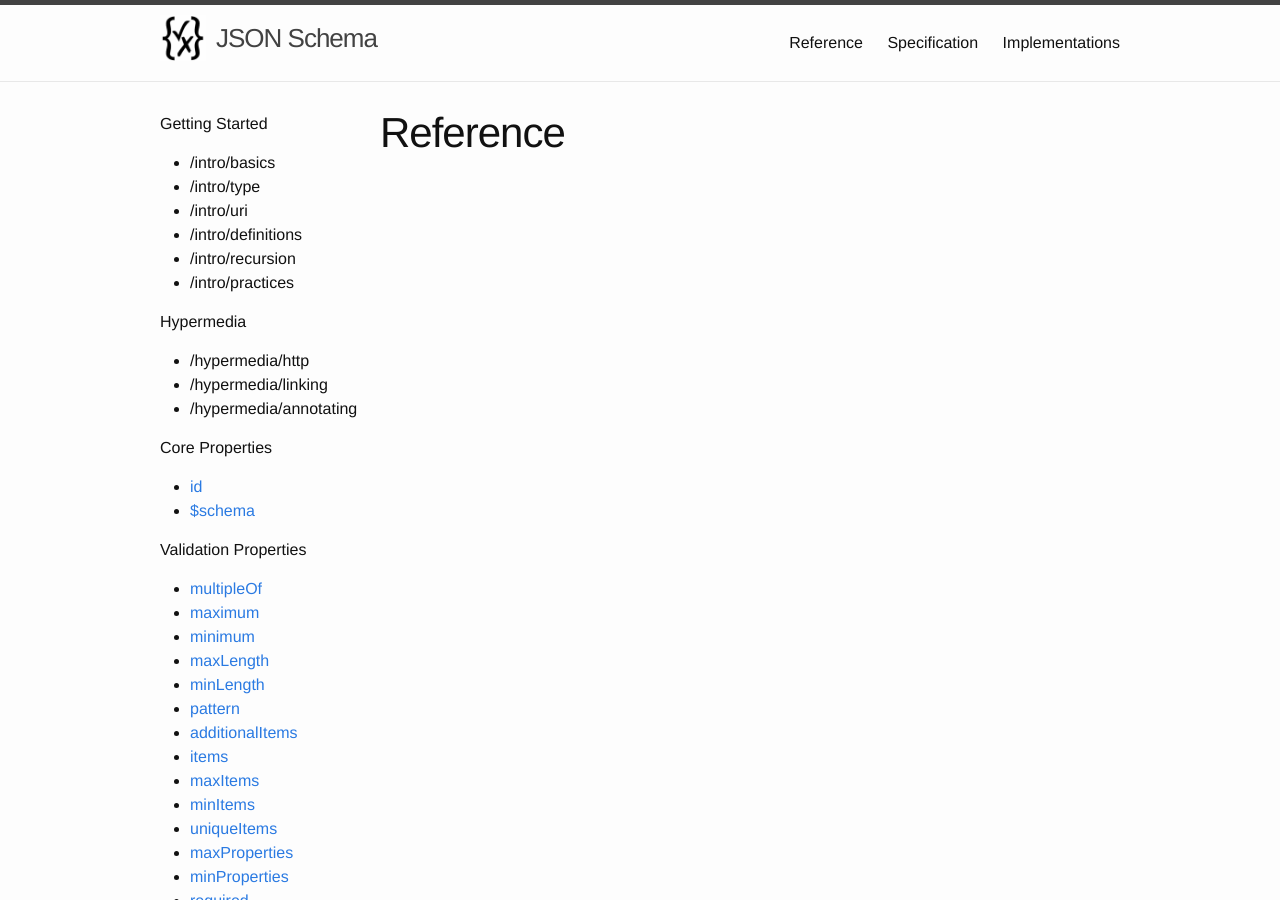
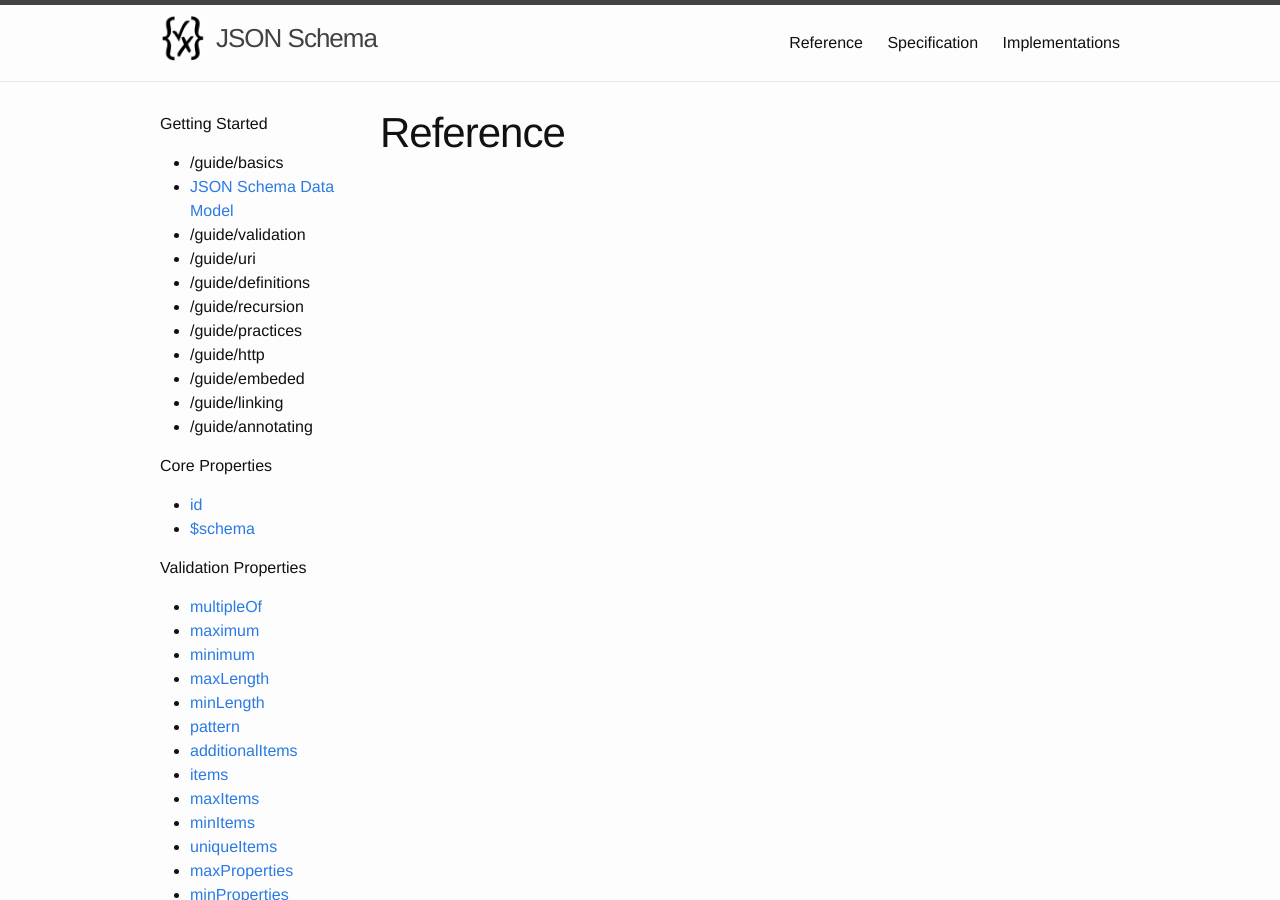
Before and after one commit to awwright/json-schema-org-pages, a Jekyll site: the page built from _docs/index.md, in a window 1280 px wide and 900 px high. Built offline with Jekyll 4.4.1, drawn with Linux system fonts in a browser that asks for light colours.

Commit message:
Add document on data model

```diff
--- a/_data/docs.yml
+++ b/_data/docs.yml
@@ -1,17 +1,16 @@
 - title: Getting Started
   docs:
-  - /intro/basics
-  - /intro/type
-  - /intro/uri
-  - /intro/definitions
-  - /intro/recursion
-  - /intro/practices
-
-- title: Hypermedia
-  docs:
-  - /hypermedia/http
-  - /hypermedia/linking
-  - /hypermedia/annotating
+  - /guide/basics
+  - /guide/model
+  - /guide/validation
+  - /guide/uri
+  - /guide/definitions
+  - /guide/recursion
+  - /guide/practices
+  - /guide/http
+  - /guide/embeded
+  - /guide/linking
+  - /guide/annotating
 
 - title: Core Properties
   docs:
```
Also changed, not shown: _docs/guide-model.md (added, +28 -0 lines).
